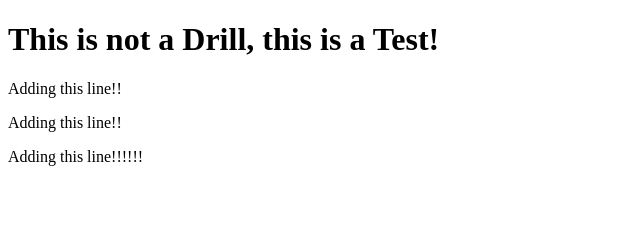
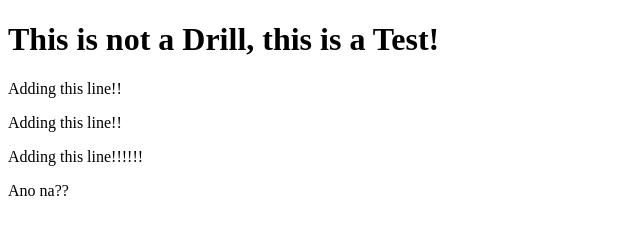
Before and after one commit to ccftdev/ccftdev.github.io, a plain HTML site: page index.html in a window 1280 px wide. Shown: the full height of the page, 0-640 px from the left. Drawn offline with Linux system fonts and the light colour scheme.

Commit message:
Update again
Gearhost team please expedite

```diff
--- a/index.html
+++ b/index.html
@@ -11,5 +11,6 @@
     <p>Adding this line!!</p>
     <p>Adding this line!!</p>
     <p>Adding this line!!!!!!</p>
+    <p>Ano na??</p>
 </body>
 </html>
```
